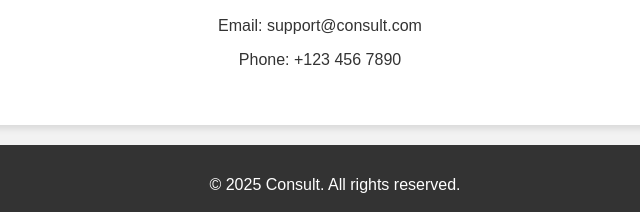
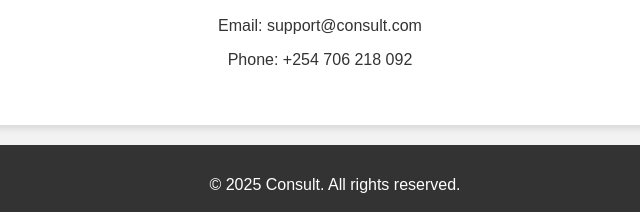
Before and after one commit to Power4deserving2/Consult, a plain HTML site: page index.html in a window 1280 px wide. Shown: the part 939-1151 px from the top of the page, 320-960 px from the left. Drawn offline with Linux system fonts and the light colour scheme.

Commit message:
adds the right number to html file

```diff
--- a/index.html
+++ b/index.html
@@ -47,7 +47,7 @@
     <section id="contact">
         <h2>Contact Us</h2>
         <p>Email: support@consult.com</p>
-        <p>Phone: +123 456 7890</p>
+        <p>Phone: +254 706 218 092</p>
     </section>
 
     <footer>
```
